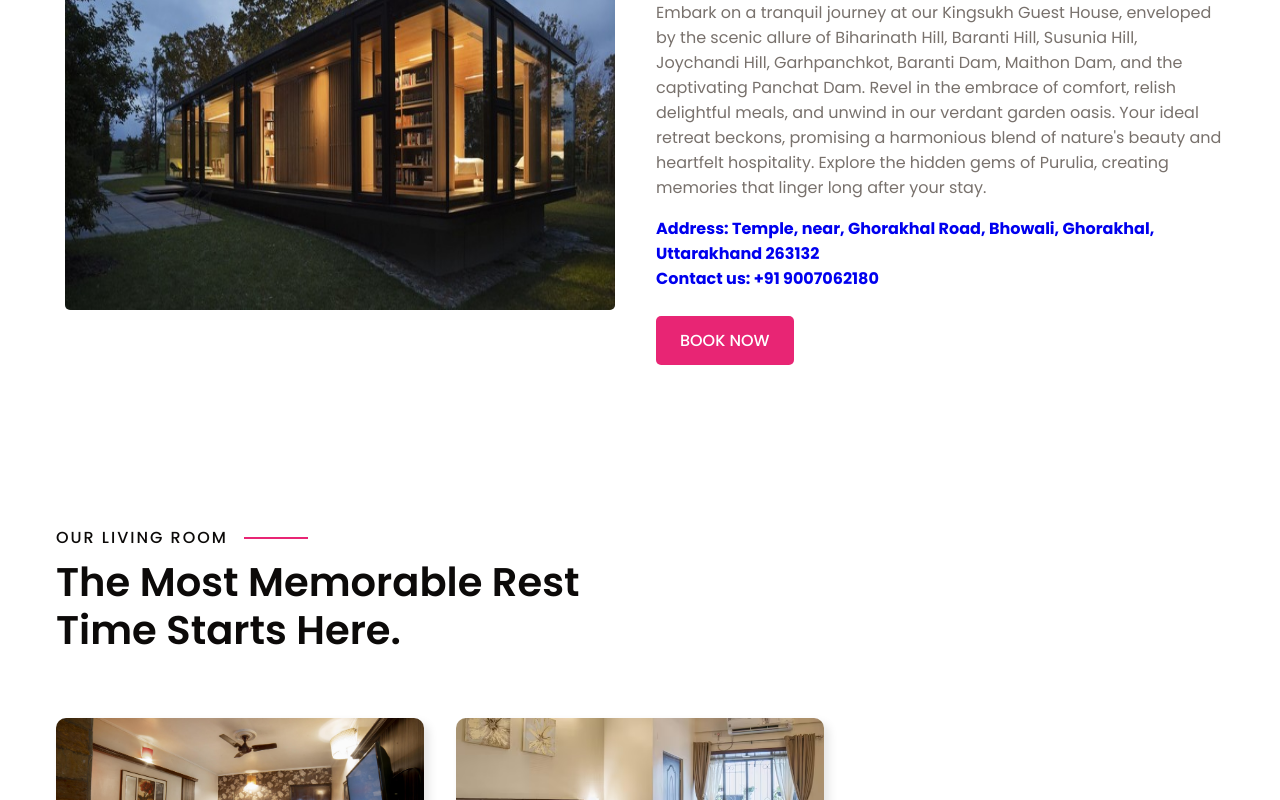
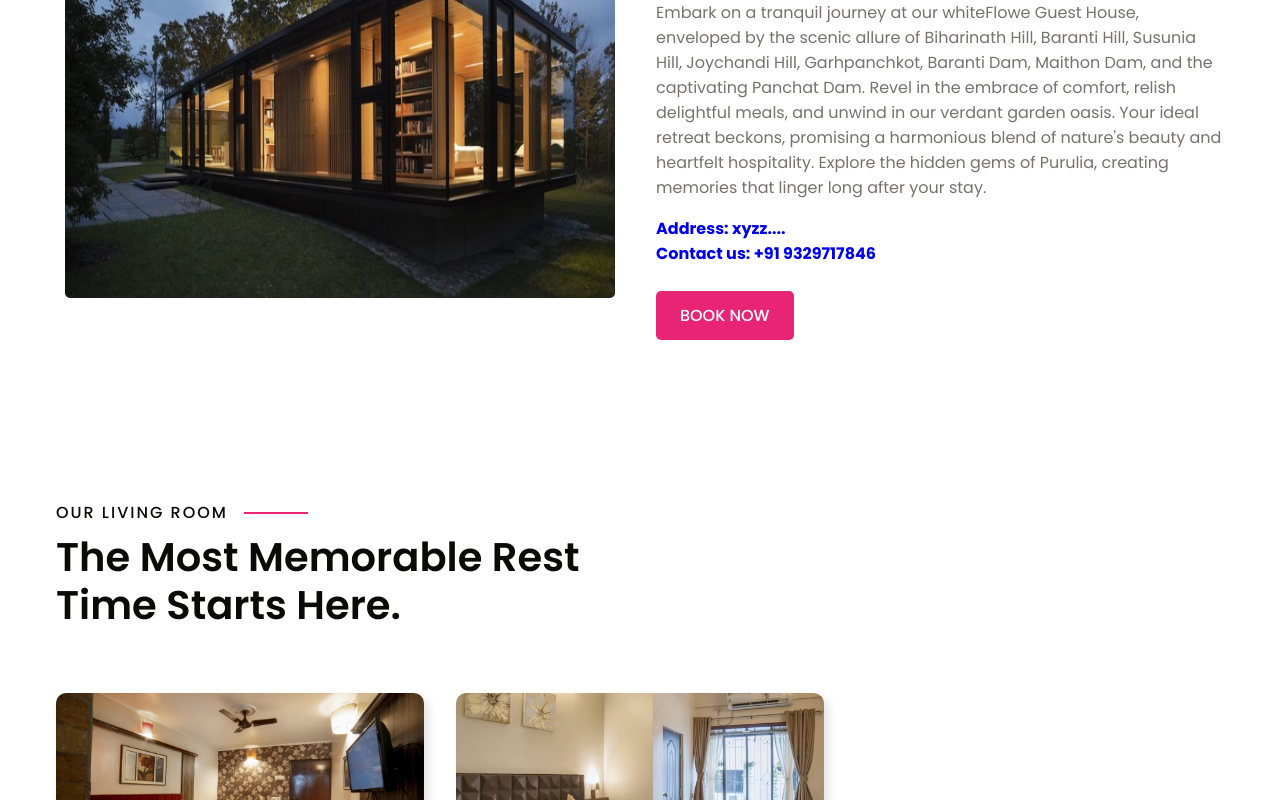
Before and after one commit to rishita-chouhan25/wflower, a React (Create React App) app: page / in a window 1280 px wide. Shown: the part 1041-1841 px from the top of the page. Built offline with nearby package versions, Linux system fonts and the light colour scheme.

Commit message:
Update About.js

```diff
--- a/src/componants/About.js
+++ b/src/componants/About.js
@@ -28,9 +28,9 @@ const About = () => {
           initial="hidden"
           whileInView={"show"}
           viewport={{ once: true }} className="section__description" data-sr-id="7">
-            Embark on a tranquil journey at our Kingsukh Guest House, enveloped by the scenic allure of Biharinath Hill, Baranti Hill, Susunia Hill, Joychandi Hill, Garhpanchkot, Baranti Dam, Maithon Dam, and the captivating Panchat Dam. Revel in the embrace of comfort, relish delightful meals, and unwind in our verdant garden oasis. Your ideal retreat beckons, promising a harmonious blend of nature's beauty and heartfelt hospitality. Explore the hidden gems of Purulia, creating memories that linger long after your stay. <br />
-          </motion.p><h4><a href="https://maps.app.goo.gl/7wYUEB4tvR7NMHbcA">Address: Temple, near, Ghorakhal Road, Bhowali, Ghorakhal, Uttarakhand 263132</a></h4>
-          <h4><a href="tel:+919007062180"> Contact us: +91 9007062180 </a></h4>
+            Embark on a tranquil journey at our whiteFlowe Guest House, enveloped by the scenic allure of Biharinath Hill, Baranti Hill, Susunia Hill, Joychandi Hill, Garhpanchkot, Baranti Dam, Maithon Dam, and the captivating Panchat Dam. Revel in the embrace of comfort, relish delightful meals, and unwind in our verdant garden oasis. Your ideal retreat beckons, promising a harmonious blend of nature's beauty and heartfelt hospitality. Explore the hidden gems of Purulia, creating memories that linger long after your stay. <br />
+          </motion.p><h4><a href="https://maps.app.goo.gl/7wYUEB4tvR7NMHbcA">Address: xyzz....</a></h4>
+          <h4><a href="tel:+919007062180"> Contact us: +91 9329717846 </a></h4>
           <br />
           <p></p>
           <div className="about__btn" data-sr-id="8">
```
